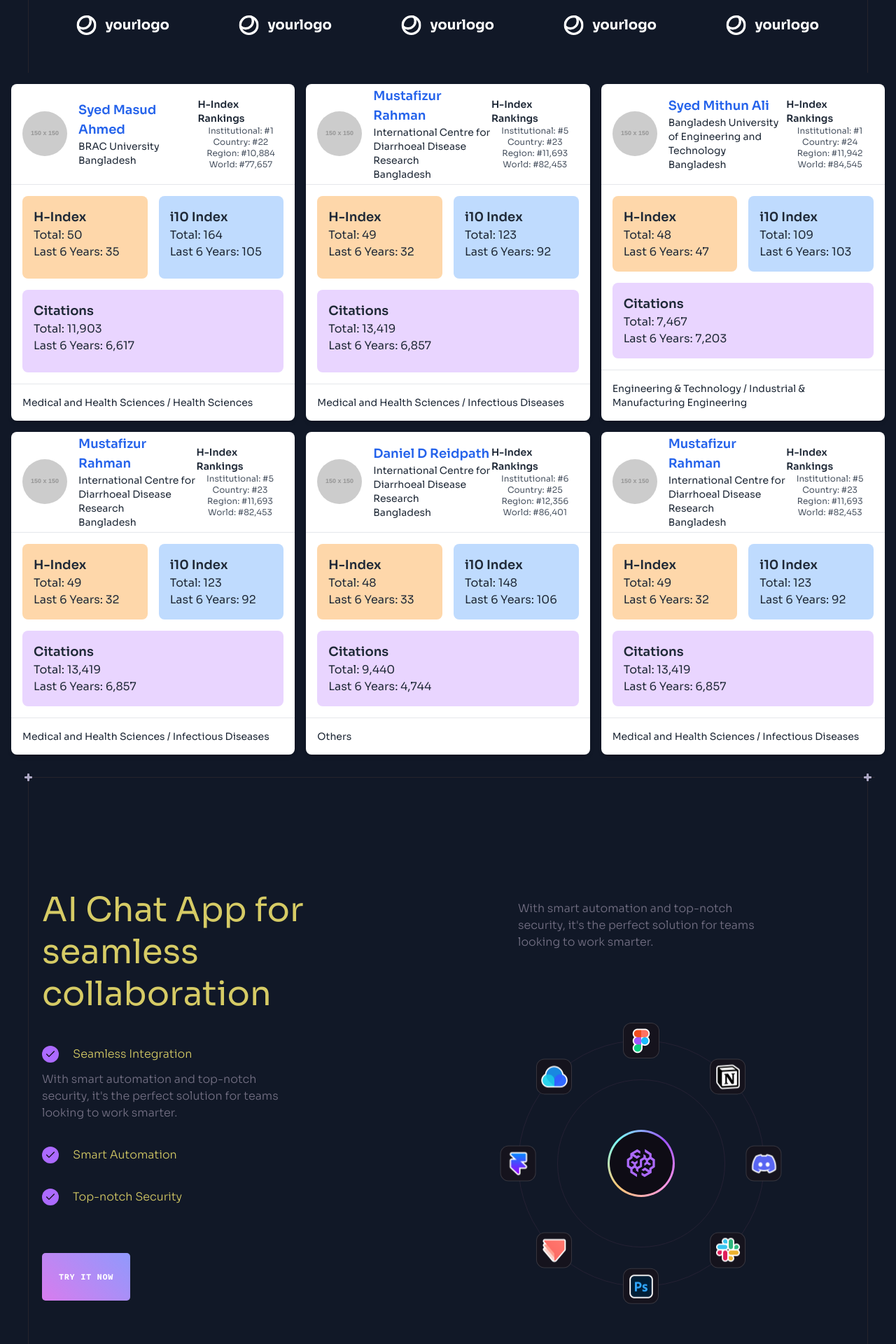
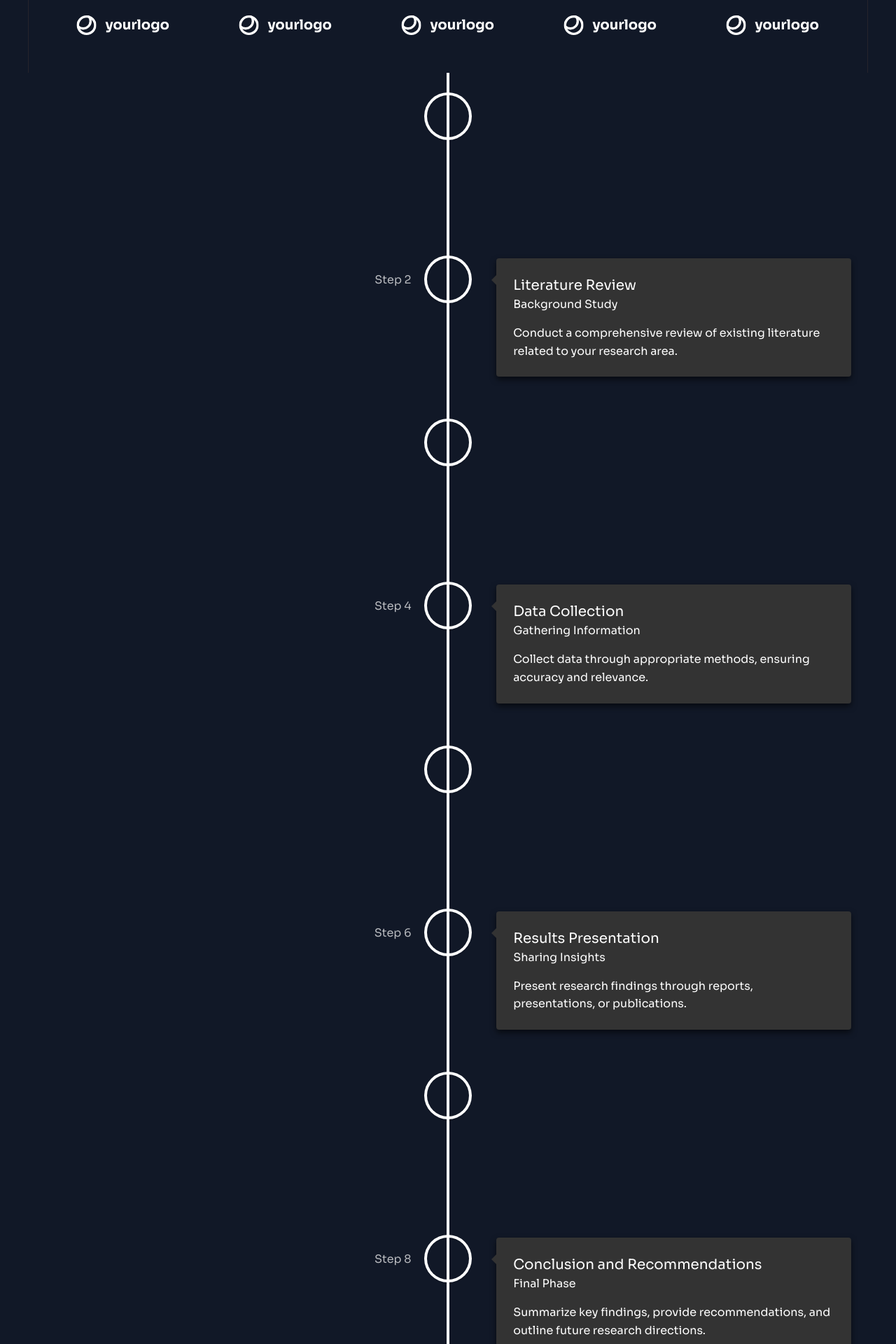
Before and after one commit to pr0ximaCent/Grey-Matter, a React (Vite) app: page / in a window 1280 px wide. Shown: the part 1640-3560 px from the top of the page at 70% size. Built offline with nearby package versions, Linux system fonts and the light colour scheme.

Commit message:
researchRoadmap update

```diff
--- a/package.json
+++ b/package.json
@@ -13,6 +13,8 @@
     "@emotion/react": "^11.11.4",
     "@emotion/styled": "^11.11.5",
     "@fortawesome/fontawesome-free": "^6.5.2",
+    "@fortawesome/free-solid-svg-icons": "^6.5.2",
+    "@fortawesome/react-fontawesome": "^0.2.2",
     "@mui/icons-material": "^5.16.1",
     "@mui/material": "^5.16.1",
     "react": "^18.3.1",
@@ -21,6 +23,7 @@
     "react-modal": "^3.16.1",
     "react-responsive-modal": "^6.4.2",
     "react-router-dom": "^6.22.1",
+    "react-vertical-timeline-component": "^3.6.0",
     "scroll-lock": "^2.1.5"
   },
   "devDependencies": {
--- a/src/App.jsx
+++ b/src/App.jsx
@@ -1,13 +1,13 @@
-import ButtonGradient from "./assets/svg/ButtonGradient";
-import Benefits from "./components/Benefits";
-import Collaboration from "./components/Collaboration";
-import Header from "./components/Header";
-import Hero from "./components/Hero";
-import Roadmap from "./components/Roadmap";
-import Services from "./components/Services";
-import Footer from "./components/Footer";
-import "@fortawesome/fontawesome-free/css/all.css";
-import JRank from "./JRank";
+import ButtonGradient from './assets/svg/ButtonGradient';
+import Benefits from './components/Benefits';
+import Collaboration from './components/Collaboration';
+import Header from './components/Header';
+import Hero from './components/Hero';
+import Roadmap from './components/researchRoadmap';
+import Services from './components/Services';
+import Footer from './components/Footer';
+import '@fortawesome/fontawesome-free/css/all.css';
+import JRank from './JRank';
 
 const App = () => {
   return (
@@ -15,11 +15,11 @@ const App = () => {
       <div className="pt-[4.75rem] lg:pt-[5.25rem] overflow-hidden">
         <Header />
         <Hero />
+        <Roadmap />
         <Benefits />
         <Collaboration />
         <Services />
         <JRank />
-        <Roadmap />
         <Footer />
       </div>
 
--- a/src/components/SigninModal.jsx
+++ b/src/components/SigninModal.jsx
@@ -1,56 +1,40 @@
-import Modal from "react-responsive-modal";
-import "react-responsive-modal/styles.css"; // Import styles
+import 'react';
+import Modal from 'react-responsive-modal';
+import 'react-responsive-modal/styles.css';
+import { FontAwesomeIcon } from '@fortawesome/react-fontawesome';
+import { faEnvelope, faLock } from '@fortawesome/free-solid-svg-icons';
 
 const SignInModal = ({ open, onClose }) => (
   <Modal
     open={open}
     onClose={onClose}
     center
-    classNames={{ overlay: "customOverlay", modal: "customModal" }}
+    classNames={{ modal: 'customModal', overlay: 'customOverlay' }}
     styles={{
       modal: {
-        maxWidth: "480px",
-        width: "100%",
-        padding: "30px",
-        borderRadius: "8px",
-        boxShadow: "0px 4px 16px rgba(0, 0, 0, 0.1)",
-        backgroundColor: "transparent",
-        display: "flex",
-        justifyContent: "center",
-        alignItems: "center",
-        margin: "auto",
+        borderRadius: '8px',
+        boxShadow: '0px 0px 20px rgba(0.5, 0.5, 0.5, 0.5)',
+        backgroundColor: '#1a202c', // Dark background color
+        color: '#ffffff', // Text color
+        padding: '20px',
       },
     }}
   >
-    <div className="modal-body bg-gray-50 p-6 rounded-lg shadow-md w-full max-w-sm">
-      <div className="flex justify-end">
-        <button onClick={onClose}>
-          <svg
-            xmlns="http://www.w3.org/2000/svg"
-            className="h-6 w-6 text-gray-500 hover:text-gray-700"
-            fill="none"
-            viewBox="0 0 24 24"
-            stroke="currentColor"
-          >
-            <path
-              strokeLinecap="round"
-              strokeLinejoin="round"
-              strokeWidth={2}
-              d="M6 18L18 6M6 6l12 12"
-            />
-          </svg>
-        </button>
-      </div>
-      <h2 className="text-2xl font-bold mb-4" style={{ color: "black" }}>
+    <div className="p-6">
+      <h2 className="text-2xl font-bold mb-4" style={{ color: 'white' }}>
         Login and Get Started
       </h2>
-      <span className="text-gray-500 text-sm mb-6 block">
+      <span className="text-gray-400 text-sm mb-6 block">
         Just fill in the form below
       </span>
       <form className="space-y-4">
-        <div>
+        <div className="relative">
+          <FontAwesomeIcon
+            icon={faEnvelope}
+            className="absolute left-3 top-1/2 transform -translate-y-1/2 text-gray-400"
+          />
           <input
-            className="w-full border border-gray-300 rounded-md py-2 px-3 focus:outline-none focus:ring-2 focus:ring-blue-500"
+            className="w-full border border-gray-700 rounded-md py-2 px-10 bg-gray-800 text-white focus:outline-none focus:ring-2 focus:ring-blue-500"
             type="email"
             name="email"
             placeholder="E-mail"
@@ -59,11 +43,15 @@ const SignInModal = ({ open, onClose }) => (
             aria-required="true"
           />
         </div>
-        <div>
+        <div className="relative">
+          <FontAwesomeIcon
+            icon={faLock}
+            className="absolute left-3 top-1/2 transform -translate-y-1/2 text-gray-400"
+          />
           <input
             type="password"
             name="pass"
-            className="w-full border border-gray-300 rounded-md py-2 px-3 focus:outline-none focus:ring-2 focus:ring-blue-500"
+            className="w-full border border-gray-700 rounded-md py-2 px-10 bg-gray-800 text-white focus:outline-none focus:ring-2 focus:ring-blue-500"
             placeholder="Password"
             required
             autoComplete="off"
--- a/src/components/SignupModal.jsx
+++ b/src/components/SignupModal.jsx
@@ -1,99 +1,85 @@
+import 'react';
+import Modal from 'react-responsive-modal';
+import 'react-responsive-modal/styles.css';
+import { FontAwesomeIcon } from '@fortawesome/react-fontawesome';
+import { faUser, faEnvelope, faLock } from '@fortawesome/free-solid-svg-icons';
 
-import { Dialog, DialogContent, TextField, IconButton, Typography, Box, Stack } from '@mui/material';
-import { MailOutline, LockOutlined, Google, Apple } from '@mui/icons-material';
-import Button from './Button'; // Adjust the import path as needed
-
-const SignUpModal = ({ open, onClose }) => {
-  return (
-    <Dialog open={open} onClose={onClose} maxWidth="xs" fullWidth>
-      <DialogContent sx={{ bgcolor: '#1e1e1e', borderRadius: 2, p: 3 }}>
-        <Box
-          sx={{
-            display: 'flex',
-            flexDirection: 'column',
-            alignItems: 'center',
-            gap: 2,
-            color: '#fff',
-            borderRadius: 2,
-            p: 2,
-            bgcolor: '#1e1e1e',
-            boxShadow: 3,
+const SignUpModal = ({ open, onClose }) => (
+  <Modal
+    open={open}
+    onClose={onClose}
+    center
+    classNames={{ modal: 'customModal', overlay: 'customOverlay' }}
+    styles={{
+      modal: {
+        borderRadius: '8px',
+        boxShadow: '0px 0px 20px rgba(0.5, 0.5, 0.5, 0.5)',
+        backgroundColor: '#1a202c', // Dark background color
+        color: '#ffffff', // Text color
+        padding: '20px',
+      },
     }}
   >
-          <Stack direction="row" alignItems="center" spacing={1} sx={{ width: '100%' }}>
-            <MailOutline sx={{ color: '#ccc' }} />
-            <TextField
-              variant="outlined"
-              placeholder="Name"
-              fullWidth
-              InputProps={{
-                style: { color: '#fff' },
-                sx: {
-                  '& .MuiOutlinedInput-notchedOutline': {
-                    borderColor: '#444',
-                  },
-                },
-              }}
+    <div className="p-6">
+      <h2 className="text-2xl font-bold mb-4" style={{ color: 'white' }}>
+        Get Started Absolutely Free!
+      </h2>
+      <span className="text-gray-400 text-sm mb-6 block">
+        No credit card needed
+      </span>
+      <form className="space-y-4">
+        <div className="relative">
+          <FontAwesomeIcon
+            icon={faUser}
+            className="absolute left-3 top-1/2 transform -translate-y-1/2 text-gray-400"
           />
-          </Stack>
-
-          <Stack direction="row" alignItems="center" spacing={1} sx={{ width: '100%' }}>
-            <MailOutline sx={{ color: '#ccc' }} />
-            <TextField
-              variant="outlined"
-              placeholder="Email"
-              fullWidth
-              InputProps={{
-                style: { color: '#fff' },
-                sx: {
-                  '& .MuiOutlinedInput-notchedOutline': {
-                    borderColor: '#444',
-                  },
-                },
-              }}
+          <input
+            className="w-full border border-gray-700 rounded-md py-2 px-10 bg-gray-800 text-white focus:outline-none focus:ring-2 focus:ring-purple-500"
+            type="text"
+            name="name"
+            id="name"
+            placeholder="First Name"
+            required
+            autoComplete="off"
+            aria-required="true"
           />
-          </Stack>
-
-          <Stack direction="row" alignItems="center" spacing={1} sx={{ width: '100%' }}>
-            <LockOutlined sx={{ color: '#ccc' }} />
-            <TextField
-              variant="outlined"
+        </div>
+        <div className="relative">
+          <FontAwesomeIcon
+            icon={faEnvelope}
+            className="absolute left-3 top-1/2 transform -translate-y-1/2 text-gray-400"
+          />
+          <input
+            className="w-full border border-gray-700 rounded-md py-2 px-10 bg-gray-800 text-white focus:outline-none focus:ring-2 focus:ring-purple-500"
+            type="email"
+            name="email"
+            placeholder="E-mail"
+            required
+            autoComplete="off"
+            aria-required="true"
+          />
+        </div>
+        <div className="relative">
+          <FontAwesomeIcon
+            icon={faLock}
+            className="absolute left-3 top-1/2 transform -translate-y-1/2 text-gray-400"
+          />
+          <input
+            type="password"
+            name="pass"
+            className="w-full border border-gray-700 rounded-md py-2 px-10 bg-gray-800 text-white focus:outline-none focus:ring-2 focus:ring-purple-500"
             placeholder="Password"
-              type="password"
-              fullWidth
-              InputProps={{
-                style: { color: '#fff' },
-                sx: {
-                  '& .MuiOutlinedInput-notchedOutline': {
-                    borderColor: '#444',
-                  },
-                },
-              }}
+            required
+            autoComplete="off"
+            aria-required="true"
           />
-          </Stack>
-
-          <Box sx={{ mt: 3, width: '100%' }}>
-            <Button fullWidth>
-              SIGN UP NOW
-            </Button>
-          </Box>
-
-          <Typography variant="body2" sx={{ color: '#ccc', mt: 2 }}>
-            Or start your Brainwave with
-          </Typography>
-
-          <Box sx={{ display: 'flex', justifyContent: 'center', gap: 2, mt: 1 }}>
-            <IconButton sx={{ color: '#ccc' }}>
-              <Google />
-            </IconButton>
-            <IconButton sx={{ color: '#ccc' }}>
-              <Apple />
-            </IconButton>
-          </Box>
-        </Box>
-      </DialogContent>
-    </Dialog>
+        </div>
+        <button className="w-full py-2 px-4 rounded-md text-white font-bold hover:opacity-90 bg-gradient-to-r from-purple-500 to-indigo-400 transition duration-300">
+          Sign Up
+        </button>
+      </form>
+    </div>
+  </Modal>
 );
-};
 
 export default SignUpModal;
--- /dev/null
+++ b/src/components/researchRoadmap.jsx
@@ -0,0 +1,203 @@
+import 'react';
+import {
+  VerticalTimeline,
+  VerticalTimelineElement,
+} from 'react-vertical-timeline-component';
+import 'react-vertical-timeline-component/style.min.css';
+
+const App = () => {
+  return (
+    <div>
+      <VerticalTimeline>
+        <VerticalTimelineElement
+          className="vertical-timeline-element--work"
+          contentStyle={{
+            background: 'rgb(51, 51, 51)',
+            color: '#fff',
+            boxShadow: '0 4px 8px rgba(0,0,0,0.6)',
+          }}
+          contentArrowStyle={{ borderRight: '7px solid rgb(51, 51, 51)' }}
+          date="Step 1"
+        >
+          <h2
+            className="vertical-timeline-element-title"
+            style={{ color: '#fff' }}
+          >
+            Define Research Goals
+          </h2>
+          <h3 className="vertical-timeline-element-subtitle">Initial Phase</h3>
+          <p>
+            Set clear and achievable research objectives, outlining what you aim
+            to achieve.
+          </p>
+        </VerticalTimelineElement>
+        <VerticalTimelineElement
+          className="vertical-timeline-element--work"
+          contentStyle={{
+            background: 'rgb(51, 51, 51)',
+            color: '#fff',
+            boxShadow: '0 4px 8px rgba(0,0,0,0.6)',
+          }}
+          contentArrowStyle={{ borderRight: '7px solid rgb(51, 51, 51)' }}
+          date="Step 2"
+        >
+          <h2
+            className="vertical-timeline-element-title"
+            style={{ color: '#fff' }}
+          >
+            Literature Review
+          </h2>
+          <h3 className="vertical-timeline-element-subtitle">
+            Background Study
+          </h3>
+          <p>
+            Conduct a comprehensive review of existing literature related to
+            your research area.
+          </p>
+        </VerticalTimelineElement>
+        <VerticalTimelineElement
+          className="vertical-timeline-element--work"
+          contentStyle={{
+            background: 'rgb(51, 51, 51)',
+            color: '#fff',
+            boxShadow: '0 4px 8px rgba(0,0,0,0.6)',
+          }}
+          contentArrowStyle={{ borderRight: '7px solid rgb(51, 51, 51)' }}
+          date="Step 3"
+        >
+          <h2
+            className="vertical-timeline-element-title"
+            style={{ color: '#fff' }}
+          >
+            Research Design
+          </h2>
+          <h3 className="vertical-timeline-element-subtitle">Methodology</h3>
+          <p>
+            Develop a robust research methodology that aligns with your goals
+            and ensures valid results.
+          </p>
+        </VerticalTimelineElement>
+        <VerticalTimelineElement
+          className="vertical-timeline-element--work"
+          contentStyle={{
+            background: 'rgb(51, 51, 51)',
+            color: '#fff',
+            boxShadow: '0 4px 8px rgba(0,0,0,0.6)',
+          }}
+          contentArrowStyle={{ borderRight: '7px solid rgb(51, 51, 51)' }}
+          date="Step 4"
+        >
+          <h2
+            className="vertical-timeline-element-title"
+            style={{ color: '#fff' }}
+          >
+            Data Collection
+          </h2>
+          <h3 className="vertical-timeline-element-subtitle">
+            Gathering Information
+          </h3>
+          <p>
+            Collect data through appropriate methods, ensuring accuracy and
+            relevance.
+          </p>
+        </VerticalTimelineElement>
+        <VerticalTimelineElement
+          className="vertical-timeline-element--work"
+          contentStyle={{
+            background: 'rgb(51, 51, 51)',
+            color: '#fff',
+            boxShadow: '0 4px 8px rgba(0,0,0,0.6)',
+          }}
+          contentArrowStyle={{ borderRight: '7px solid rgb(51, 51, 51)' }}
+          date="Step 5"
+        >
+          <h2
+            className="vertical-timeline-element-title"
+            style={{ color: '#fff' }}
+          >
+            Data Analysis
+          </h2>
+          <h3 className="vertical-timeline-element-subtitle">
+            Interpreting Findings
+          </h3>
+          <p>
+            Analyze collected data using suitable analytical techniques to draw
+            meaningful conclusions.
+          </p>
+        </VerticalTimelineElement>
+        <VerticalTimelineElement
+          className="vertical-timeline-element--work"
+          contentStyle={{
+            background: 'rgb(51, 51, 51)',
+            color: '#fff',
+            boxShadow: '0 4px 8px rgba(0,0,0,0.6)',
+          }}
+          contentArrowStyle={{ borderRight: '7px solid rgb(51, 51, 51)' }}
+          date="Step 6"
+        >
+          <h2
+            className="vertical-timeline-element-title"
+            style={{ color: '#fff' }}
+          >
+            Results Presentation
+          </h2>
+          <h3 className="vertical-timeline-element-subtitle">
+            Sharing Insights
+          </h3>
+          <p>
+            Present research findings through reports, presentations, or
+            publications.
+          </p>
+        </VerticalTimelineElement>
+        <VerticalTimelineElement
+          className="vertical-timeline-element--work"
+          contentStyle={{
+            background: 'rgb(51, 51, 51)',
+            color: '#fff',
+            boxShadow: '0 4px 8px rgba(0,0,0,0.6)',
+          }}
+          contentArrowStyle={{ borderRight: '7px solid rgb(51, 51, 51)' }}
+          date="Step 7"
+        >
+          <h2
+            className="vertical-timeline-element-title"
+            style={{ color: '#fff' }}
+          >
+            Discussion and Interpretation
+          </h2>
+          <h3 className="vertical-timeline-element-subtitle">
+            Reflecting on Results
+          </h3>
+          <p>
+            Discuss findings, their implications, and their significance in the
+            broader context.
+          </p>
+        </VerticalTimelineElement>
+        <VerticalTimelineElement
+          className="vertical-timeline-element--work"
+          contentStyle={{
+            background: 'rgb(51, 51, 51)',
+            color: '#fff',
+            boxShadow: '0 4px 8px rgba(0,0,0,0.6)',
+          }}
+          contentArrowStyle={{ borderRight: '7px solid rgb(51, 51, 51)' }}
+          date="Step 8"
+        >
+          <h2
+            className="vertical-timeline-element-title"
+            style={{ color: '#fff' }}
+          >
+            Conclusion and Recommendations
+          </h2>
+          <h3 className="vertical-timeline-element-subtitle">Final Phase</h3>
+          <p>
+            Summarize key findings, provide recommendations, and outline future
+            research directions.
+          </p>
+        </VerticalTimelineElement>
+      </VerticalTimeline>
+    </div>
+  );
+};
+
+export default App;
```
Also changed, not shown: 1 other file (tests, documents, lock files or other folders). Lines whose indentation alone changed are shown as unchanged.
